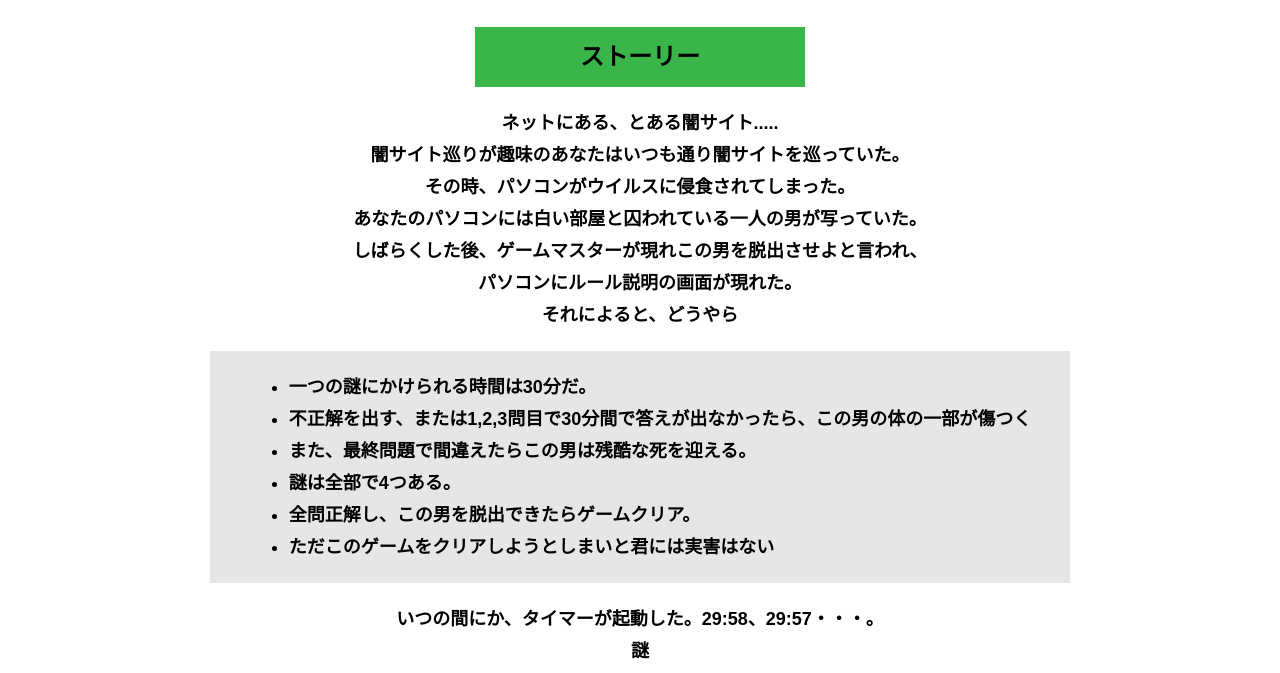
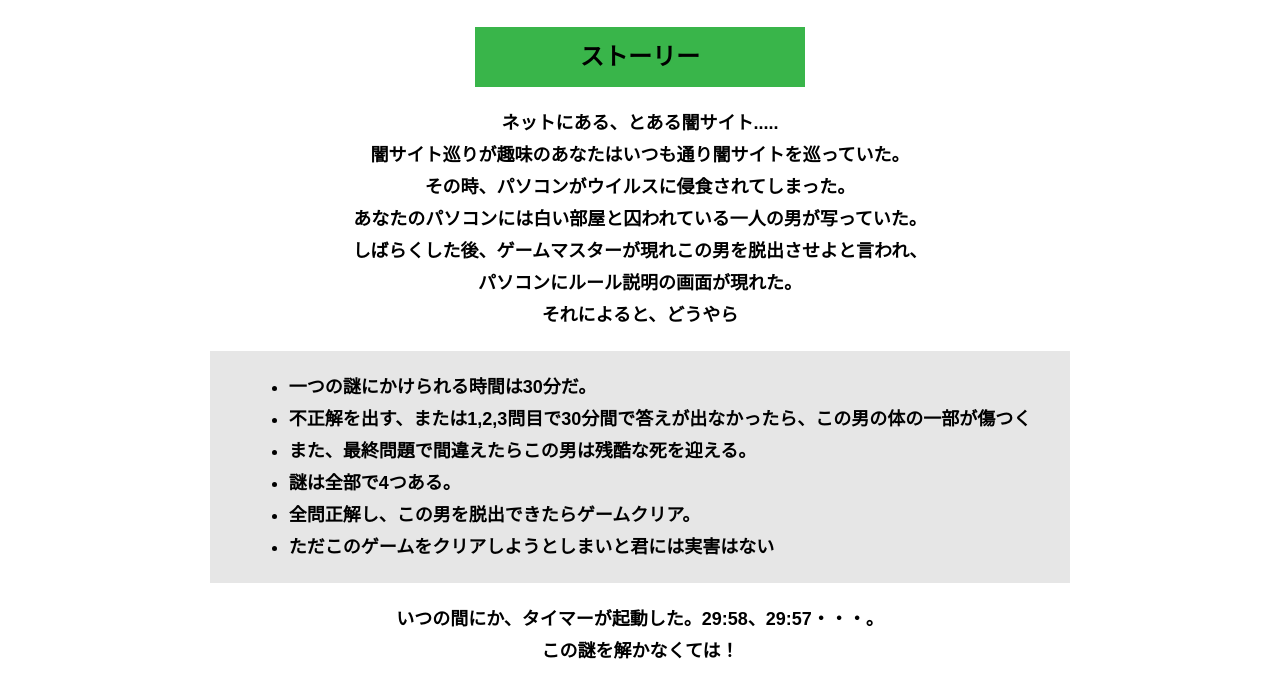
Before and after one commit to OnodaIbuki/alfa-sapporo-H, a plain HTML site: page index.html in a window 1280 px wide. Shown: the part 127-800 px from the top of the page. Drawn offline with Linux system fonts and the light colour scheme.

Commit message:
Update index.html

```diff
--- a/index.html
+++ b/index.html
@@ -48,7 +48,7 @@
             </ul>
           </div>
           <p class="text-center">いつの間にか、タイマーが起動した。29:58、29:57・・・。<br>
-            謎</p>
+            この謎を解かなくては！</p>
         </div>
       </div>
     </section>
```
